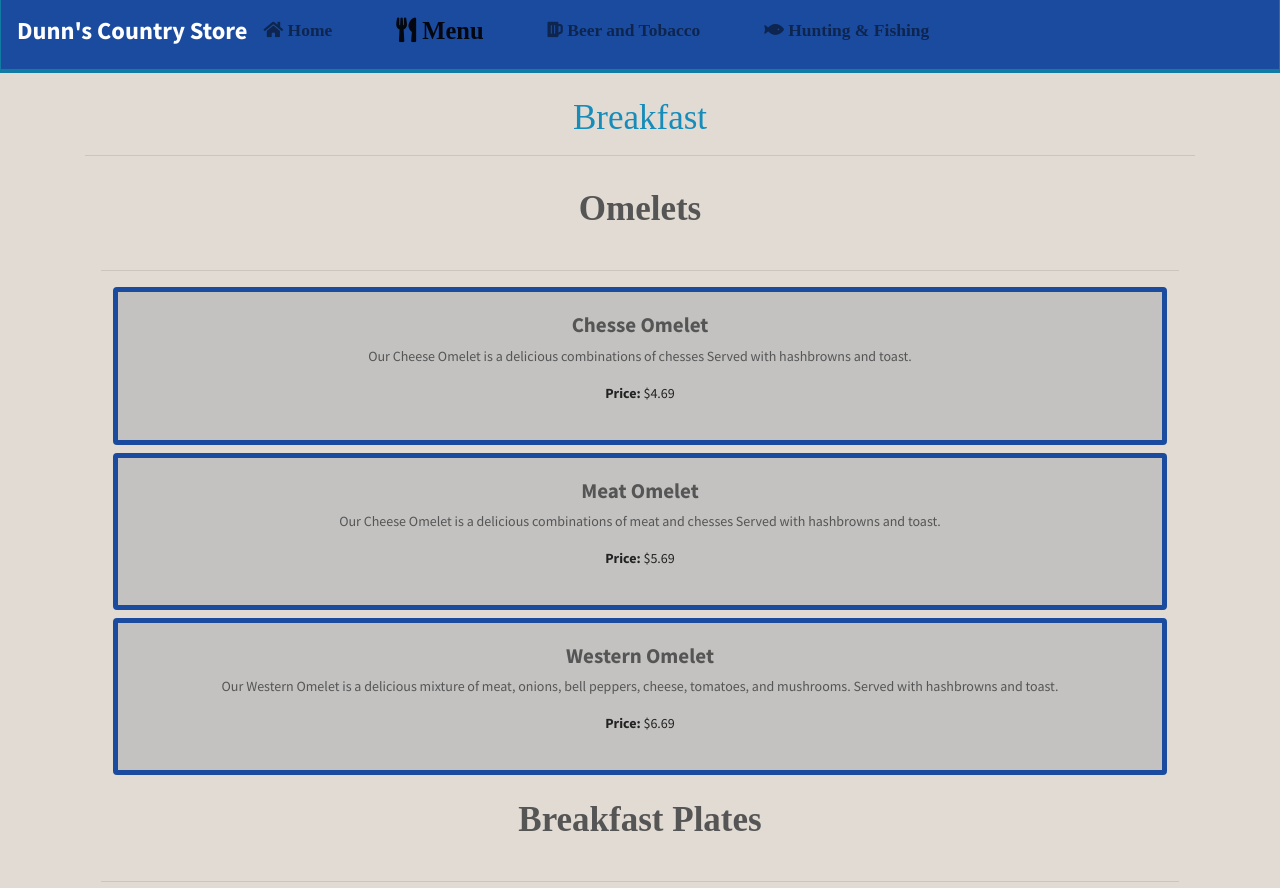
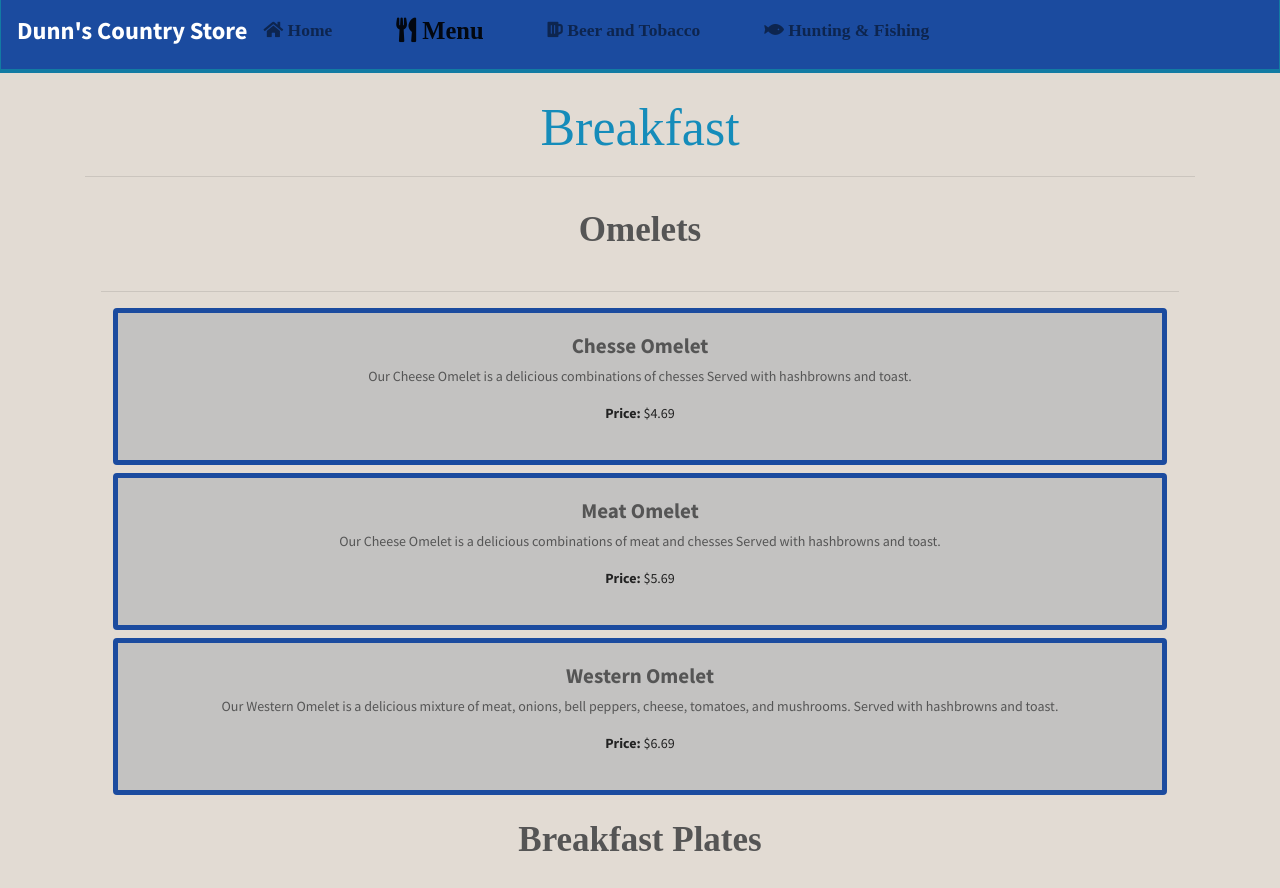
Before and after one commit to Dannyp123/Dunn-s-Country-Store, a plain HTML site: page menu.html in a window 1280 px wide. Shown: the top 888 px of the page. Drawn offline with nearby package versions, Linux system fonts and the light colour scheme; a web font is replaced by a local one.

Commit message:
made the css for a bigger font

```diff
--- a/store.css
+++ b/store.css
@@ -24,3 +24,6 @@
 #hunting-and-fishing {
   background-color: rgb(226, 219, 211);
 }
+.fontLarge {
+  font-size: 52px;
+}
```
